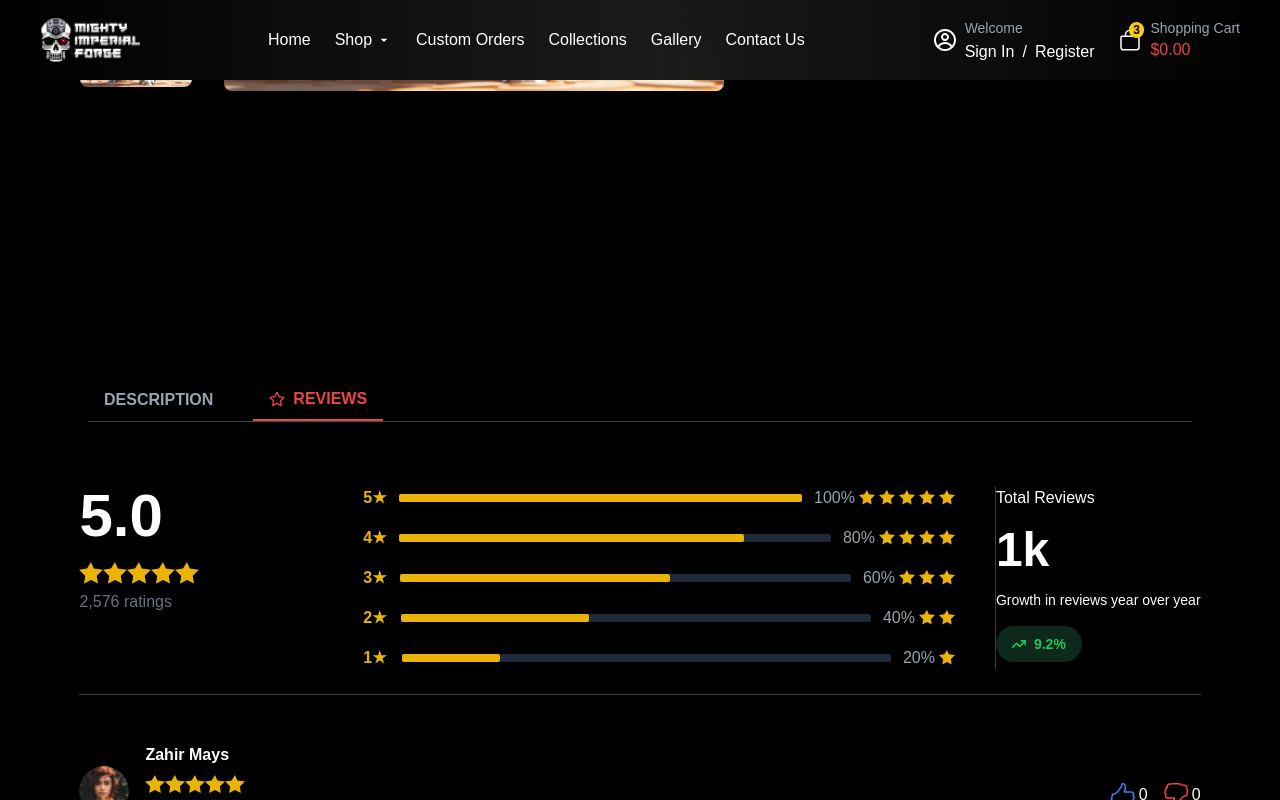
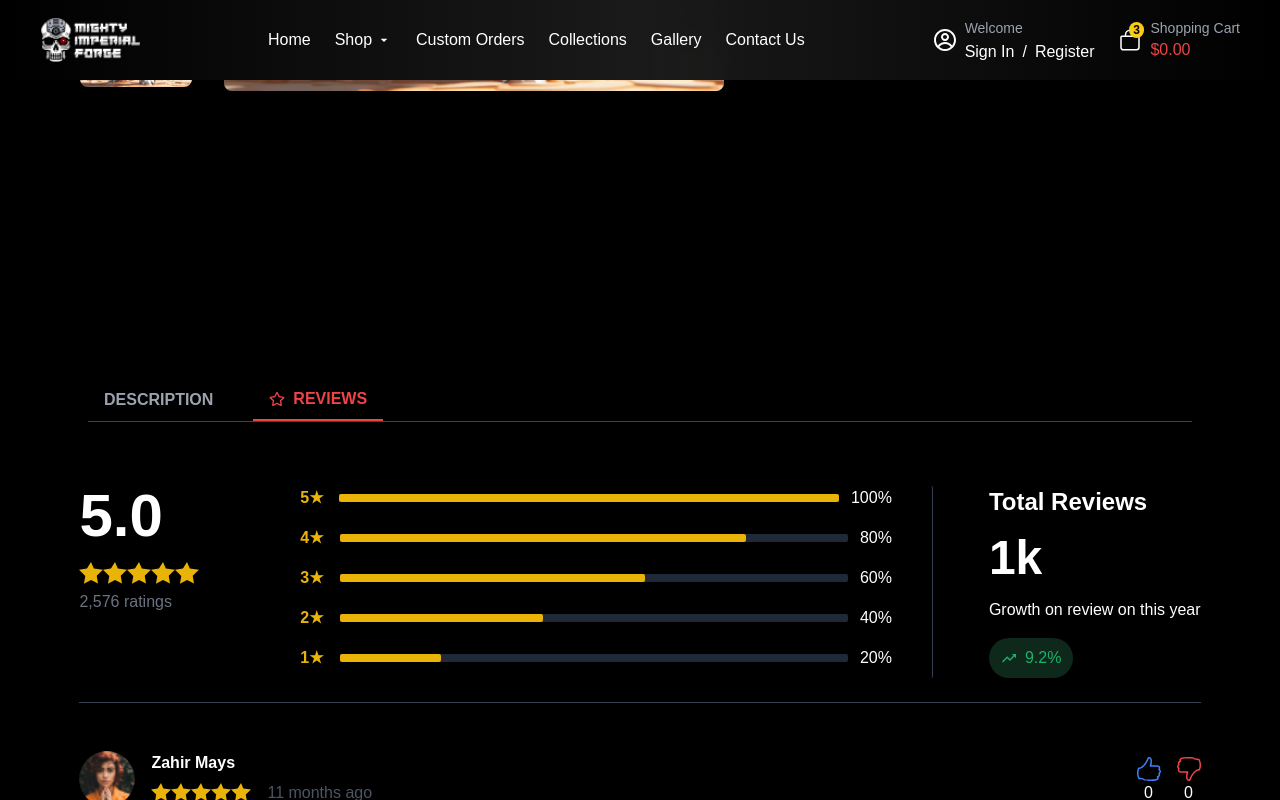
Before and after one commit to hussaindev99/Game-Character, a Next.js app: page /Cardreviewpage in a window 1280 px wide. Both pictures are taken after a click on the button "REVIEWS". Shown: the part 817-1617 px from the top of the page. Built offline with nearby package versions, Linux system fonts and the light colour scheme.

Commit message:
img error

```diff
--- a/app/Cardreviewpage/page.js
+++ b/app/Cardreviewpage/page.js
@@ -1,22 +1,19 @@
 "use client";
 import { useState } from "react";
 import React from "react";
-import { FaArrowTrendUp } from "react-icons/fa6";
-import Battlom from '../(component)/battlom/Battlom';
+import Battlom from "../(component)/battlom/Battlom";
 import Navbar from "../(component)/navbar/Navbar";
 import Footer from "../(component)/footer/Footer";
-import Zahirmays from "../../public/image/zahirmays.png";
-import Alecwhitten from "../../public/image/AlecWhitten.png";
-import Kellywilliams from "../../public/image/KellyWilliams.png";// Updated path
 import Image from "next/image";
-import { SlDislike } from "react-icons/sl";
-import { SlLike } from "react-icons/sl";
-import { IoIosArrowDown } from "react-icons/io";
+import { SlDislike, SlLike } from "react-icons/sl";
 import { FaRegStar } from "react-icons/fa";
+import { IoMdTrendingUp } from "react-icons/io";
+
+// Reviews Data
 const reviews = [
   {
     id: 1,
-        image: Zahirmays,
+    image: "/image/zahir.png", // Corrected path
     name: "Zahir Mays",
     comment:
       "I recently bought a character from this website, and couldn't be happier! The variety available is amazing with options for every game. The transaction was smooth and secure, and I received my character within minutes. Customer support was also responsive and helpful. I highly recommend this site for anyone looking to enhance their gaming experience!",
@@ -26,7 +23,7 @@ const reviews = [
   },
   {
     id: 2,
-        image: Alecwhitten,
+    image: "/image/AlecWhitten.png", // Corrected path
     name: "Alice Whitten",
     comment:
       "Fantastic experience buying a character here! The website is user-friendly, making it easy to browse through the impressive selection. My purchase was delivered to me on time, and I was thrilled to receive my character instantly. The support team was friendly and answered all my questions promptly. I'll definitely be returning for more characters in the future!",
@@ -36,7 +33,7 @@ const reviews = [
   },
   {
     id: 3,
-        image: Kellywilliams,
+    image: "/image/KellyWilliams.png", // Corrected path
     name: "Kelly Williams",
     comment:
       "This site exceeded my expectations when I purchased a game character! The range of characters available is top-notch, and I found exactly what I was looking for. The checkout process was seamless, and I was amazed at how quickly I got my character. Plus, the customer service was outstanding—they really care about the customer. I highly recommend this site to fellow gamers!",
@@ -45,11 +42,12 @@ const reviews = [
     dislikeCount: 0,
   },
 ];
+
 const ReviewPage = () => {
   const [activeTab, setActiveTab] = useState("description");
   const [reviewsState, setReviewsState] = useState(reviews);
 
-    // Function to handle like/dislike click
+  // Handle like/dislike click
   const handleLike = (id) => {
     setReviewsState((prevReviews) =>
       prevReviews.map((review) =>
@@ -77,7 +75,6 @@ const ReviewPage = () => {
       <div className="bg-black text-white min-h-screen p-6">
         {/* Tabs Section */}
         <div className="bg-black text-white p-6 md:p-10 lg:p-16">
-                    {/* Tab Buttons */}
           <div className="flex gap-6 border-b border-gray-700">
             <button
               onClick={() => setActiveTab("description")}
@@ -95,59 +92,23 @@ const ReviewPage = () => {
                   : "text-gray-400"
                 }`}
             >
-                           <FaRegStar className="mr-2"/> REVIEWS
+              <FaRegStar className="mr-2" /> REVIEWS
             </button>
           </div>
         </div>
 
-                {/* Conditional Rendering for Tabs */}
+        {/* Conditional Rendering */}
         {activeTab === "description" && (
           <div className="mx-[5%]">
-                        {/* Intro Paragraph */}
             <p className="text-sm md:text-base leading-relaxed text-gray-300">
               Discover premium, game-ready 3D models crafted for wargaming, tabletop RPGs, and video game and 3D development. Our collection features meticulously designed characters, terrains, and accessories. Whether you’re developing a digital world or creating stunning physical miniatures, our models deliver unparalleled detail and flexibility.
             </p>
-                        {/* Bullet Points Section */}
-                        <ul className="mt-6 space-y-6 list-none">
-                            {/* High Quality 3D Models */}
-                            <li className="flex items-center gap-4">
-                                <span className="font-bold text-white text-lg">
-                                    High Quality 3D Models:
-                                </span>
-                                <p className="text-sm text-gray-300 leading-relaxed">
-                                    All models are crafted with intricate detail, ensuring they are perfect for both.
-                                </p>
-                            </li>
-
-                            {/* Optimized for Game Engines */}
-                            <li className="flex items-center gap-4">
-                                <span className="font-bold text-white text-lg">
-                                    Optimized for Game Engines:
-                                </span>
-                                <p className="text-sm text-gray-300 leading-relaxed">
-                                    All models are crafted with intricate detail, ensuring they are perfect.
-                                </p>
-                            </li>
-
-                            {/* Versatile Use */}
-                            <li className="flex items-center gap-4">
-                                <span className="font-bold text-white text-lg">
-                                    Versatile Use:
-                                </span>
-                                <p className="text-sm text-gray-300 leading-relaxed">
-                                    All models are crafted with intricate detail, ensuring they are perfect for both digital and physical use.
-                                </p>
-                            </li>
-                        </ul>
-
           </div>
         )}
 
         {activeTab === "reviews" && (
           <>
-                        {/* Ratings Section */}
             <div className="flex flex-col lg:flex-row justify-between mx-[4.5%] border-b border-gray-700 pb-6 mb-12">
-                            {/* Left: Star Rating */}
               <div className="flex-1 mb-4 lg:mb-0">
                 <span className="text-6xl font-extrabold">5.0</span>
                 <div>
@@ -167,44 +128,28 @@ const ReviewPage = () => {
                 </div>
               </div>
 
-                            {/* Progress Bars with Stars */}
               <div className="w-full lg:w-[60%] space-y-4 mb-10 lg:mb-0 border-r rounded-sm border-gray-700">
                 {[5, 4, 3, 2, 1].map((star) => (
                   <div key={star} className="flex items-center px-10">
-                                        <span className="text-yellow-500 w-8 font-bold">{star}★</span>
+                    <span className="text-yellow-500 w-8 font-bold">
+                      {star}★
+                    </span>
                     <div className="relative w-full bg-gray-800 h-2 mx-3 rounded-sm">
                       <div
                         className="absolute top-0 left-0 h-2 bg-yellow-500 rounded-sm"
                         style={{ width: `${star * 20}%` }}
                       ></div>
                     </div>
-                                        <div className="flex items-center space-x-1 text-gray-400">
                     <span>{star * 20}%</span>
-                                            {/* Stars */}
-                                            {[...Array(star)].map((_, index) => (
-                                                <svg
-                                                    key={index}
-                                                    className="w-4 h-4 text-yellow-500"
-                                                    fill="currentColor"
-                                                    viewBox="0 0 20 20"
-                                                >
-                                                    <path d="M10 15l-5.878 3.09 1.118-6.515L0 6.382l6.637-.966L10 0l2.363 5.416L20 6.382l-5.24 5.093 1.118 6.515z" />
-                                                </svg>
-                                            ))}
-                                        </div>
                   </div>
                 ))}
               </div>
 
-                            {/* Right: Total Reviews */}
-                            <div className="space-y-4 mt-6 md:mt-0">
-                                <p>Total Reviews</p>
+              <div className="space-y-4 mt-6 pl-14 md:mt-0">
+                <p className="text-2xl font-bold">Total Reviews</p>
                 <p className="text-5xl font-bold">1k</p>
-                                <p className="text-sm mt-1">Growth in reviews year over year</p>
-                                <button className="flex items-center justify-center gap-2 px-4 py-2 bg-[#0e281b] text-green-500 font-semibold text-sm rounded-full shadow-md">
-                                    <FaArrowTrendUp />
-                                    <span>9.2%</span>
-                                </button>
+                <p>Growth on review on this year</p>
+                <button className="flex items-center bg-[#0e281b] py-2 px-3 rounded-full text-[#1EB06A]"><IoMdTrendingUp className="mr-2"/>9.2%</button>
               </div>
             </div>
 
@@ -213,17 +158,16 @@ const ReviewPage = () => {
               <div key={id} className="mb-8 border-b mx-[4.5%] border-gray-700 pb-6">
                 <div className="flex items-center justify-between">
                   <div className="flex">
-                                        <div className="flex items-center mb-2">
-                                            {/* Image Component with alt text */}
                     <Image
-                                                src={image} // Ensure the correct image path is passed
+                      src={image}
                       alt={name}
                       width={50}
-                                                height={50}
-                                                className="rounded-full"
+                      height={20}
+                      className="rounded-full h-14 w-14"
                     />
                     <div className="ml-4 items-center">
                       <h3 className="font-bold">{name}</h3>
+                      <div className="flex items-center space-x-4">
                         <div className="flex my-2">
                           {[...Array(5)].map((_, index) => (
                             <svg
@@ -236,50 +180,28 @@ const ReviewPage = () => {
                             </svg>
                           ))}
                         </div>
-                                                <div className="flex mb-3">
-                                                    <p className="mr-4">{time}</p>
-                                                    <span className="text-[#5861AE] font-semibold">Verified</span>
-                                                </div>
+                        <p className="text-gray-600">{time}</p>
                       </div>
                     </div>
                   </div>
 
-                                    {/* Like/Dislike */}
                   <div className="flex gap-4 items-center">
-                                        <button
-                                            className="flex items-center gap-1"
-                                            onClick={() => handleLike(id)} // Handle like click
-                                        >
+                    <button onClick={() => handleLike(id)}>
                       <SlLike className="text-2xl text-blue-500" />
                       <span>{likeCount}</span>
                     </button>
-                                        <button
-                                            className="flex items-center gap-1"
-                                            onClick={() => handleDislike(id)} // Handle dislike click
-                                        >
+                    <button onClick={() => handleDislike(id)}>
                       <SlDislike className="text-2xl text-red-500" />
                       <span>{dislikeCount}</span>
                     </button>
                   </div>
                 </div>
-
-                                {/* Comment Section */}
-                                <div className="flex mt-6 mb-4 text-sm">{comment}</div>
+                <p>{comment}</p>
               </div>
             ))}
-
           </>
         )}
       </div>
-            {activeTab === "reviews" && (
-                <div className="text-center flex justify-center mt-8">
-                    <button className="flex items-center justify-center px-8 py-3 bg-gray-800 text-white rounded-full hover:bg-gray-700 transition">
-                        See more reviews
-                        <IoIosArrowDown className="ml-2" />
-                    </button>
-                </div>
-            )}
-
       <Footer />
     </>
   );
```
Also changed, not shown: public/image/Zahir.png (renamed from public/image/ZahirMays.png). Lines whose indentation alone changed are shown as unchanged.
